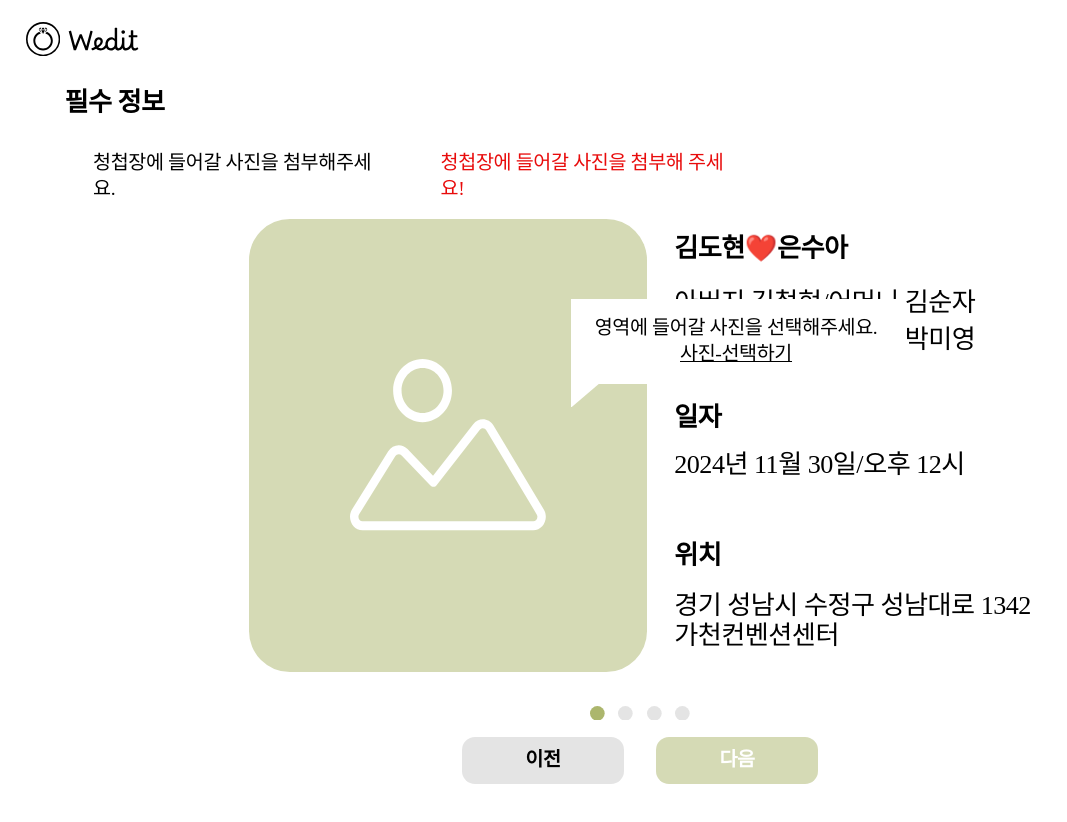
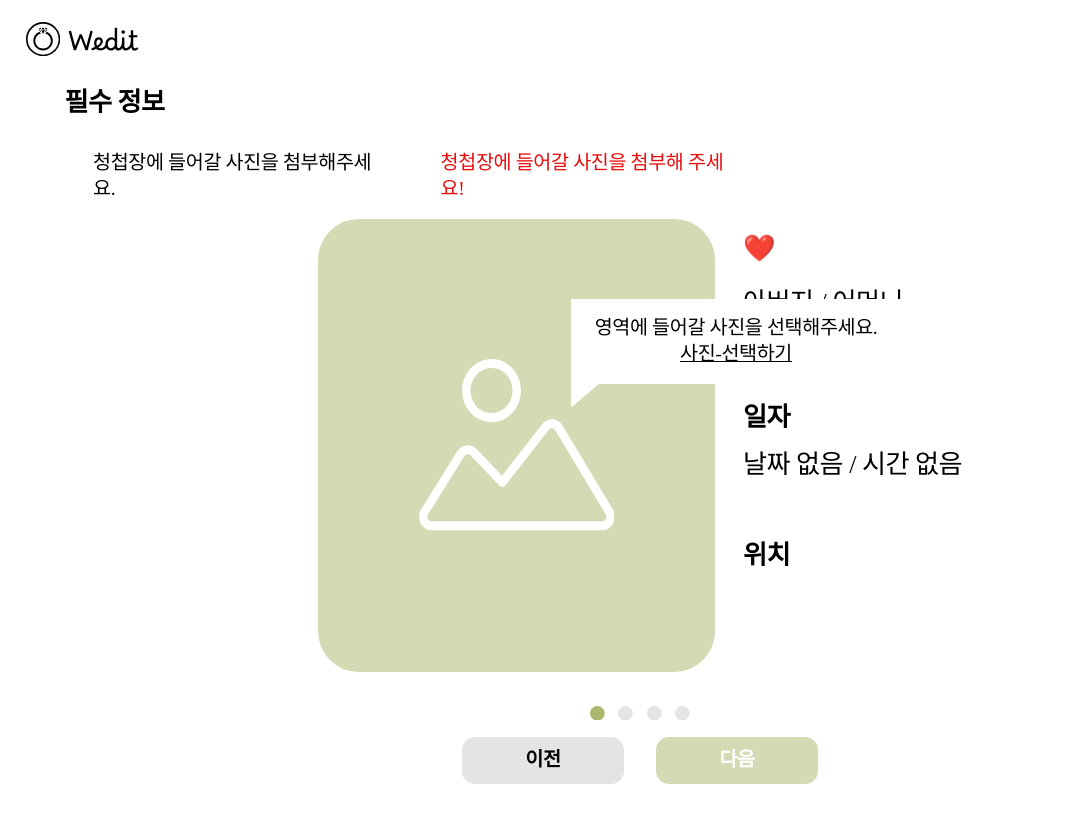
Before and after one commit to Wedit-project/Client, a React (Vite) app: page /main-photo-selection in a window 1280 px wide. Shown: the top 822 px of the page, without its empty margins (0-1067 px from the left). Built offline with nearby package versions, Linux system fonts and the light colour scheme; no server answers; a web font is replaced by a local one.

Commit message:
feat: editpage 입력값에 따라 값이 보여지게 수정

```diff
--- a/src/pages/MainPhotoSelectionPage.jsx
+++ b/src/pages/MainPhotoSelectionPage.jsx
@@ -7,10 +7,40 @@ import PhotoSelectionButton from '../components/PhotoSelectionPage/PhotoSelectio
 import PageIndicator from '../components/PhotoSelectionPage/PageIndicator';
 import NavButton from '../components/editpage/NavButton';
 import PhotoVector from '../assets/img/photovector1.svg?react';
-import { useRecoilState } from 'recoil';
+import { useRecoilState, useRecoilValue } from 'recoil';
 import { selectedImagesState } from '../atoms';
+import {
+	groomNameState,
+	groomFatherNameState,
+	groomMotherNameState,
+	brideNameState,
+	brideFatherNameState,
+	brideMotherNameState,
+	addressState,
+	addressDetailState,
+	selectedDateState,
+	selectedTimeState,
+} from '../atoms';
 
 const MainPhotoSelectionPage = () => {
+	const groomName = useRecoilValue(groomNameState);
+	const groomFatherName = useRecoilValue(groomFatherNameState);
+	const groomMotherName = useRecoilValue(groomMotherNameState);
+	const brideName = useRecoilValue(brideNameState);
+	const brideFatherName = useRecoilValue(brideFatherNameState);
+	const brideMotherName = useRecoilValue(brideMotherNameState);
+	const address = useRecoilValue(addressState);
+	const addressDetail = useRecoilValue(addressDetailState);
+	const selectedDate = useRecoilValue(selectedDateState);
+	const selectedTime = useRecoilValue(selectedTimeState);
+	const formattedDate = selectedDate
+		? `${selectedDate.getFullYear()}년 ${selectedDate.getMonth() + 1}월 ${selectedDate.getDate()}일`
+		: '날짜 없음';
+
+	const formattedTime = selectedTime
+		? ` ${selectedTime.getHours() >= 12 ? '오후' : '오전'} ${selectedTime.getHours() % 12 || 12}시`
+		: '시간 없음';
+
 	const [isNextActive, setIsNextActive] = useState(false);
 	const [previewImage, setPreviewImage] = useState(null);
 	const [selectedImages, setSelectedImages] = useRecoilState(selectedImagesState);
@@ -57,18 +87,22 @@ const MainPhotoSelectionPage = () => {
 						)}
 					</MainPhotoBox>
 					<RequiredInfoBox>
-						<LabelSpan>김도현❤️은수아</LabelSpan>
+						<LabelSpan>
+							{groomName} ❤️ {brideName}
+						</LabelSpan>
 						<FamilyNameBox>
-							아버지 김철현/어머니 김순자
+							아버지 {groomFatherName} / 어머니 {groomMotherName}
 							<br />
-							아버지 은철수/어머니 박미영
+							아버지 {brideFatherName} / 어머니 {brideMotherName}
 						</FamilyNameBox>
 						<LabelSpan>일자</LabelSpan>
-						<DateBox>2024년 11월 30일/오후 12시</DateBox>
+						<DateBox>
+							{formattedDate} / {formattedTime}
+						</DateBox>
 						<LabelSpan>위치</LabelSpan>
 						<LocationBox>
-							경기 성남시 수정구 성남대로 1342 <br />
-							가천컨벤션센터
+							{address} <br />
+							{addressDetail}
 						</LocationBox>
 					</RequiredInfoBox>
 				</ContentContainer>
```
